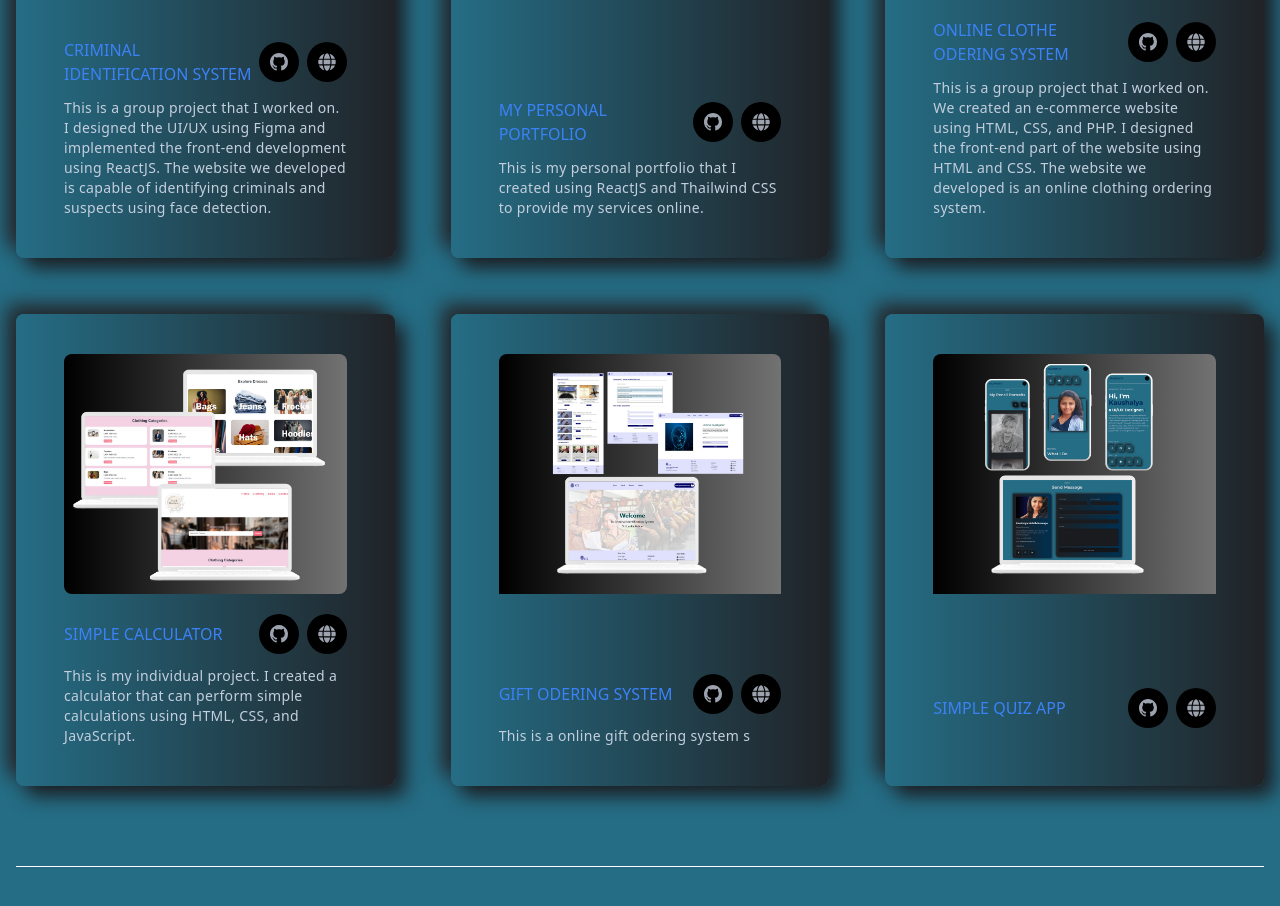
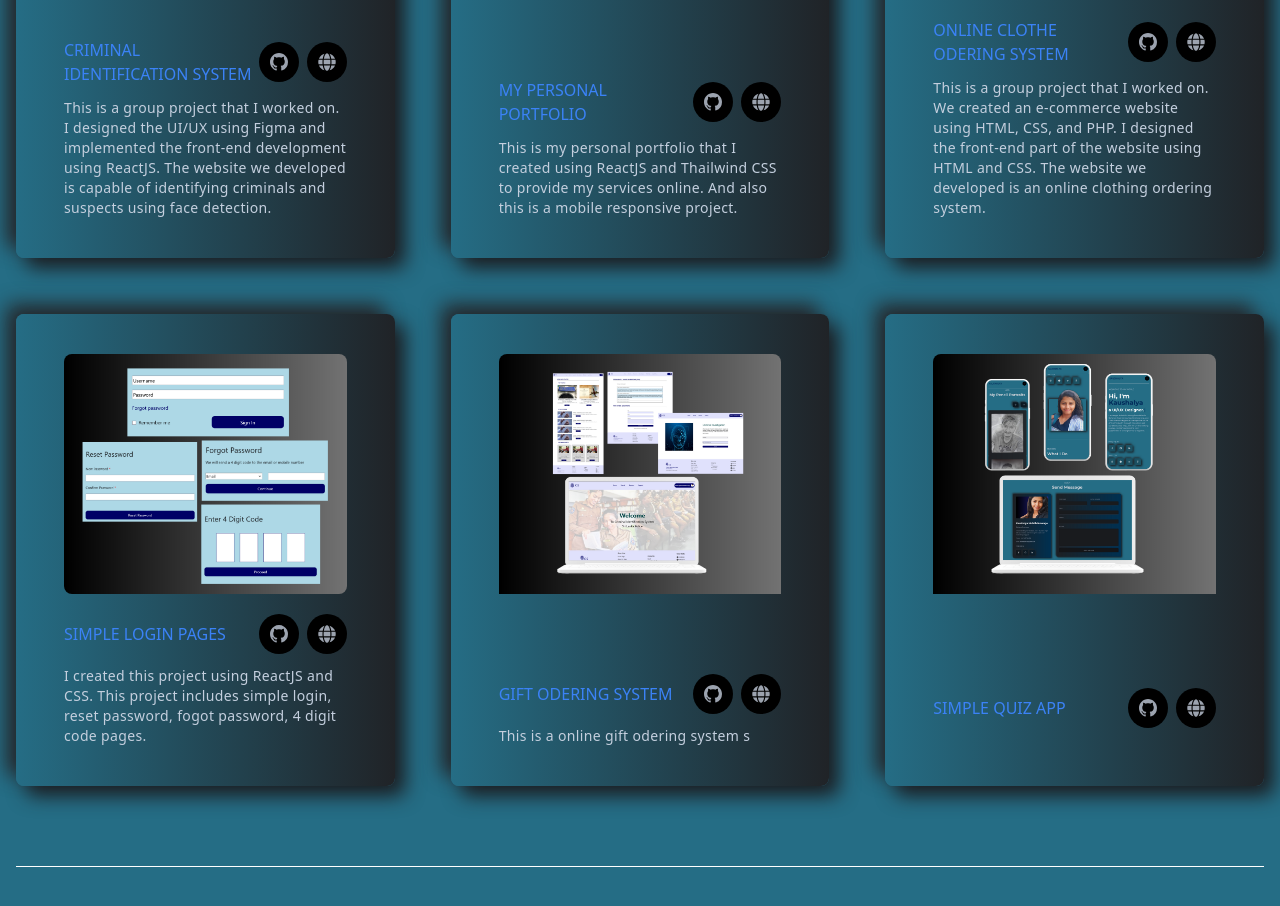
Before and after one commit to kaush997/My-Portfolio-Website, a React (Create React App) app: page / in a window 1280 px wide. Shown: the part 2420-3326 px from the top of the page. Built offline with nearby package versions, Linux system fonts and the light colour scheme.

Commit message:
commit changes

```diff
--- a/src/assets/index.js
+++ b/src/assets/index.js
@@ -3,6 +3,7 @@ import bannerImg from "./images/bannerImg.png";
 import projectOne from "./images/projects/projectOne.png";
 import projectTwo from "./images/projects/projectTwo.png";
 import projectThree from "./images/projects/projectThree.png";
+import project4 from "./images/projects/project4.png";
 import testimonialOne from "./images/testmonial/testimonialOne.png";
 import testimonialTwo from "./images/testmonial/testimonialTwo.png";
 import testimonialThree from "./images/testmonial/testimonialThree.png";
@@ -39,6 +40,7 @@ export {
   projectOne,
   projectTwo,
   projectThree,
+  project4,
   testimonialOne,
   testimonialTwo,
   quote,
--- a/src/components/projects/Projects.js
+++ b/src/components/projects/Projects.js
@@ -1,6 +1,6 @@
 import React from 'react'
 import Title from '../layouts/Title'
-import { projectOne, projectTwo, projectThree } from "../../assets/index";
+import { projectOne, projectTwo, projectThree,project4 } from "../../assets/index";
 import ProjectsCard from './ProjectsCard';
 
 const Projects = () => {
@@ -23,7 +23,8 @@ const Projects = () => {
         />
         <ProjectsCard
           title="My Personal Portfolio"
-          des=" This is my personal portfolio that I created using ReactJS and Thailwind CSS to provide my services online."
+          des=" This is my personal portfolio that I created using ReactJS and Thailwind CSS to provide my services online.
+          And also this is a mobile responsive project."
           src={projectTwo}
         />
         <ProjectsCard
@@ -32,9 +33,9 @@ const Projects = () => {
           src={projectThree}
         />
         <ProjectsCard
-          title="Simple Calculator"
-          des=" This is my individual project. I created a calculator that can perform simple calculations using HTML, CSS, and JavaScript."
-          src={projectThree}
+          title="Simple Login Pages"
+          des="I created this project using ReactJS and CSS. This project includes simple login, reset password, fogot password, 4 digit code pages."
+          src={project4}
         />
         <ProjectsCard
           title="Gift Odering System"
```
Also changed, not shown: src/assets/images/projects/project4.png (added).
